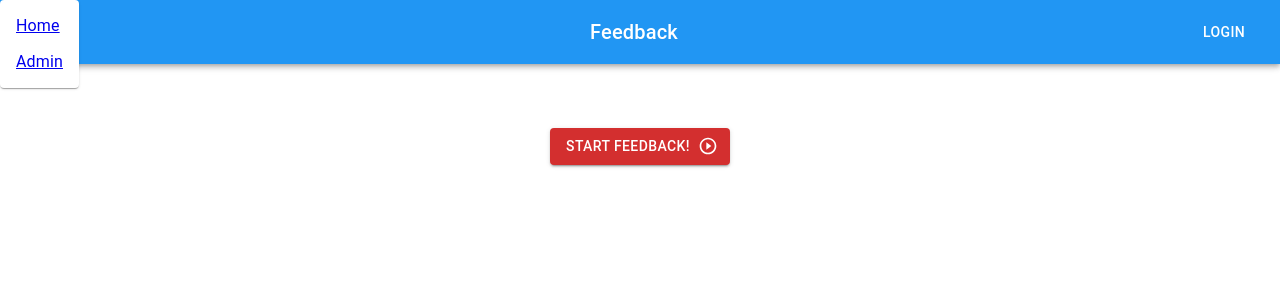
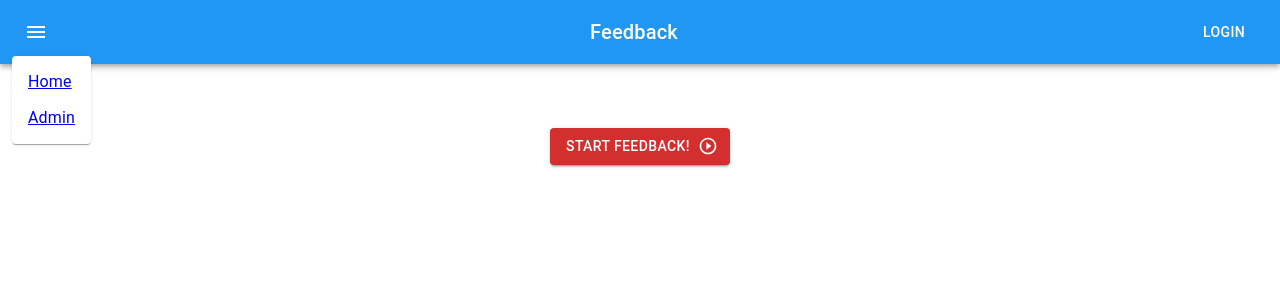
Before and after one commit to AlvinWong13/redux-feedback-loop, a React (Create React App) app: page / in a window 1280 px wide. Both pictures are taken after a click on the button "menu". Shown: the top 300 px of the page. Built offline with nearby package versions, Linux system fonts and the light colour scheme.

Commit message:
menu button updated

```diff
--- a/src/components/Header/Header.jsx
+++ b/src/components/Header/Header.jsx
@@ -56,13 +56,16 @@ function handleListKeyDown(event) {
         <Toolbar>
           <IconButton
             edge="start"
+            ref={anchorRef}
             className={classes.menuButton}
             color="inherit"
-            aria-label="menu"
+            aria-label= "menu"
+            aria-controls={open ? 'menu-list-grow' : undefined}
+            aria-haspopup="true"
             onClick={handleToggle}>
             <MenuIcon />
           </IconButton>
-          <Popper open={open} anchorEl={anchorRef.current} role={undefined} transition disablePortal>
+          <Popper placement="bottom-start" open={open} anchorEl={anchorRef.current} role={undefined} transition disablePortal>
           {({ TransitionProps, placement }) => (
             <Grow
               {...TransitionProps}
```
